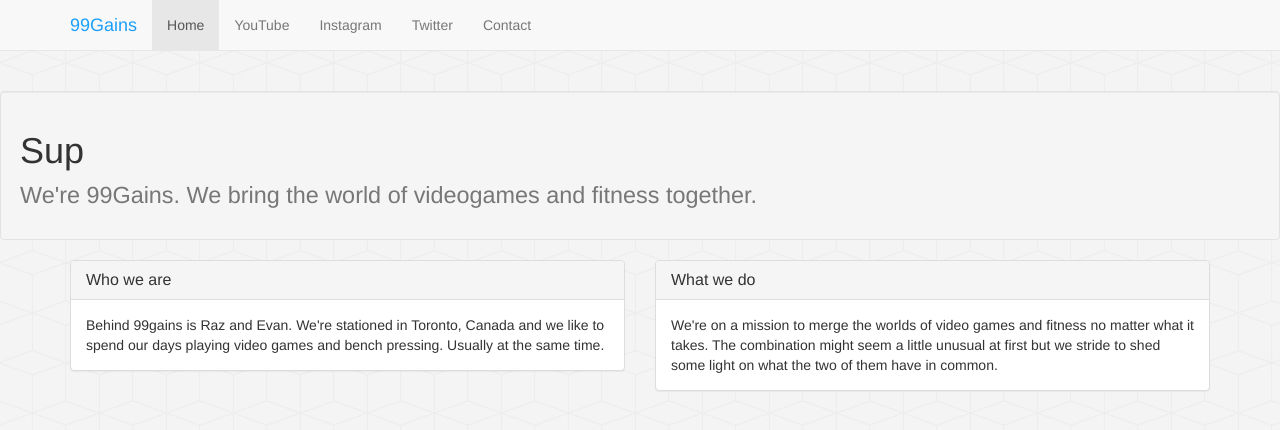
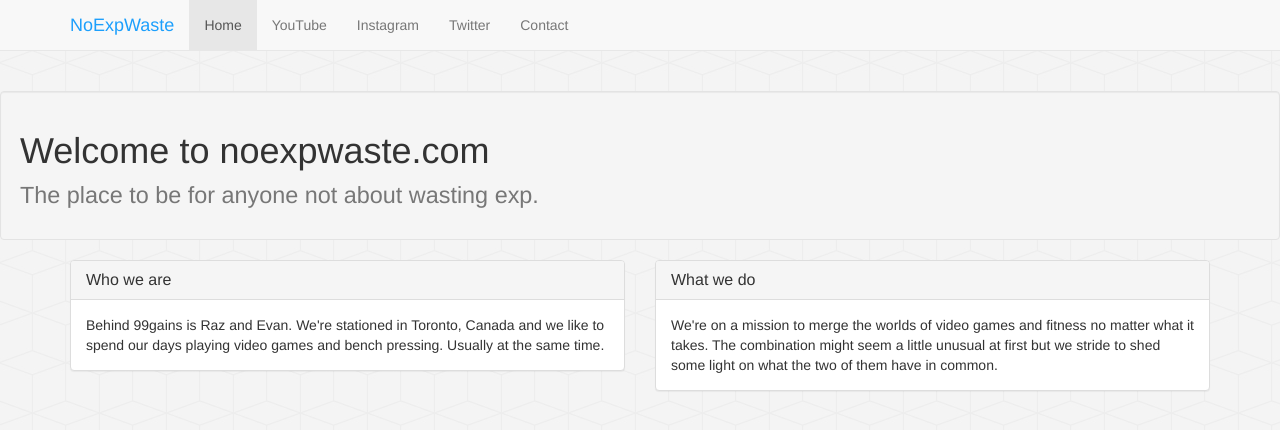
Before and after one commit to noexpwaste/noexpwaste.github.io, a plain HTML site: page index.html in a window 1280 px wide. Drawn offline with nearby package versions, Linux system fonts and the light colour scheme.

Commit message:
Modified index, replaced 99gains with noexpwaste in some places.

```diff
--- a/index.html
+++ b/index.html
@@ -1,12 +1,10 @@
 <!DOCTYPE html>
 <HTML>
 <head>
-<title>99Gains</title>
+<title>NoExpWaste</title>
 <meta charset="utf-8">
 <meta http-equiv="X-UA-Compatible" content="IE=edge">
 <meta name="viewport" content="width=device-width, initial-scale=1">
-<meta name="google-site-verification"
-	content="ToV2n6FunQ7U7xMDDNX9x6Fv9nknl-lNltESRkPXYEk" />
 <link rel="stylesheet" type="text/css"
 	href="/bootstrap/css/bootstrap.min.css">
 <link rel="stylesheet" type="text/css" href="/css/99gains.css">
@@ -62,7 +60,7 @@
 					<span class="icon-bar"></span>
 					<span class="icon-bar"></span>
 				</button>
-				<a class="navbar-brand" href="/">99Gains</a>
+				<a class="navbar-brand" href="/">NoExpWaste</a>
 			</div>
 			<div class="navbar-collapse collapse">
 				<ul class="nav navbar-nav">
@@ -87,10 +85,9 @@
 	</div>
 	<div class="well page-header">
 		<h1>
-			Sup
+			Welcome to noexpwaste.com
 			<br>
-			<small>We're 99Gains. We bring the world of videogames and
-				fitness together.</small>
+			<small>The place to be for anyone not about wasting exp.</small>
 		</h1>
 	</div>
 	<div class="container">
@@ -116,30 +113,6 @@
 						shed some light on what the two of them have in common.</div>
 				</div>
 			</div>
-			<!-- <div class="col-xs-12 col-sm-3 col-xs-pull-6">
-				<a href="#" class="thumbnail">
-					<img class="img-responsive img-circle"
-						src="http://placehold.it/200x200" alt="">
-				</a>
-			</div>
-			<div class="col-xs-12 col-sm-3">
-				<a href="#" class="thumbnail">
-					<img class="img-responsive img-circle"
-						src="http://placehold.it/200x200" alt="">
-				</a>
-			</div>
-			<div class="col-xs-12 col-sm-3">
-				<a href="#" class="thumbnail">
-					<img class="img-responsive img-circle"
-						src="http://placehold.it/200x200" alt="">
-				</a>
-			</div>
-			<div class="col-xs-12 col-sm-3">
-				<a href="#" class="thumbnail">
-					<img class="img-responsive img-circle"
-						src="http://placehold.it/200x200" alt="">
-				</a>
-			</div> -->
 		</div>
 		<div class="row"></div>
 	</div>
```
